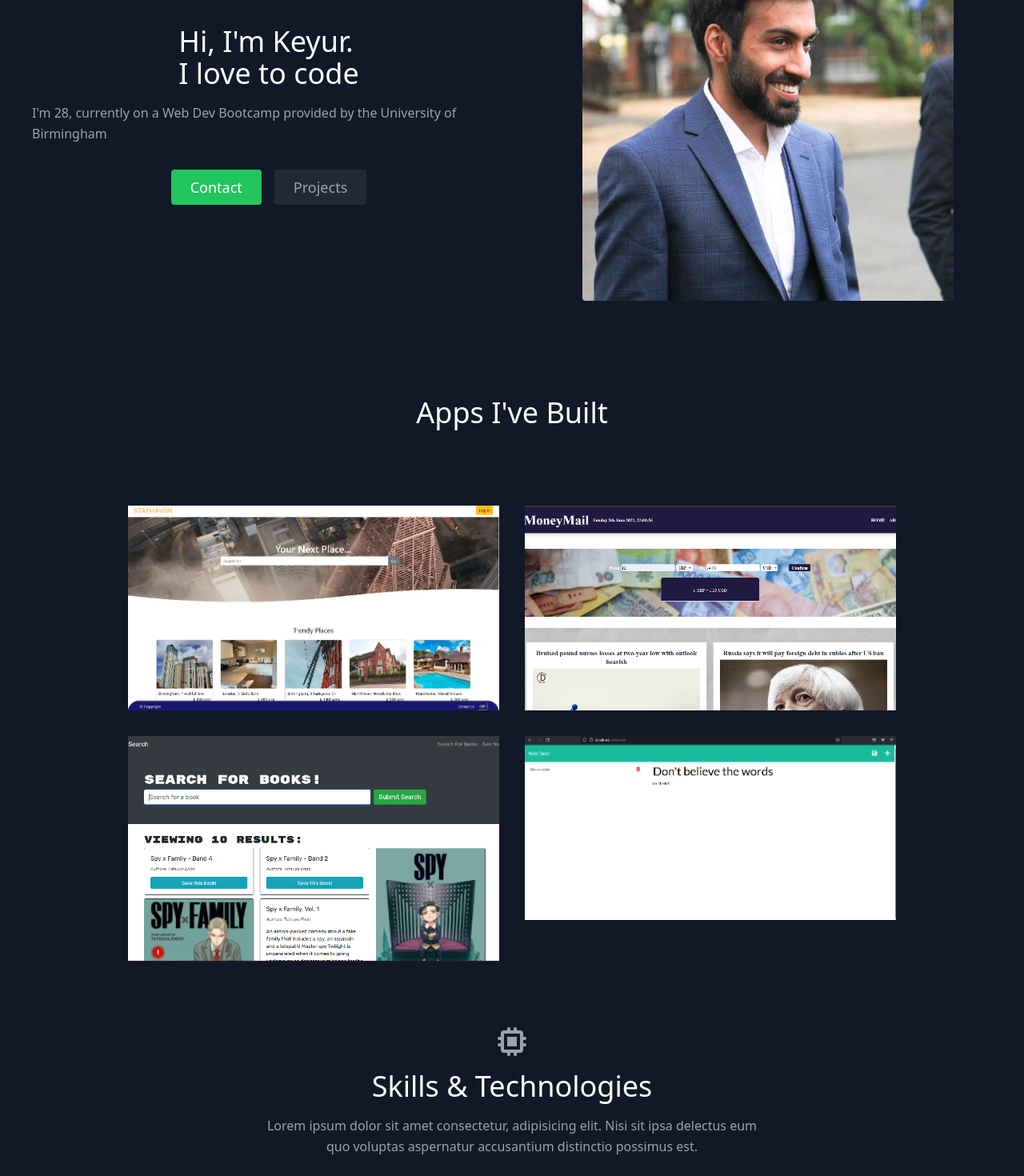
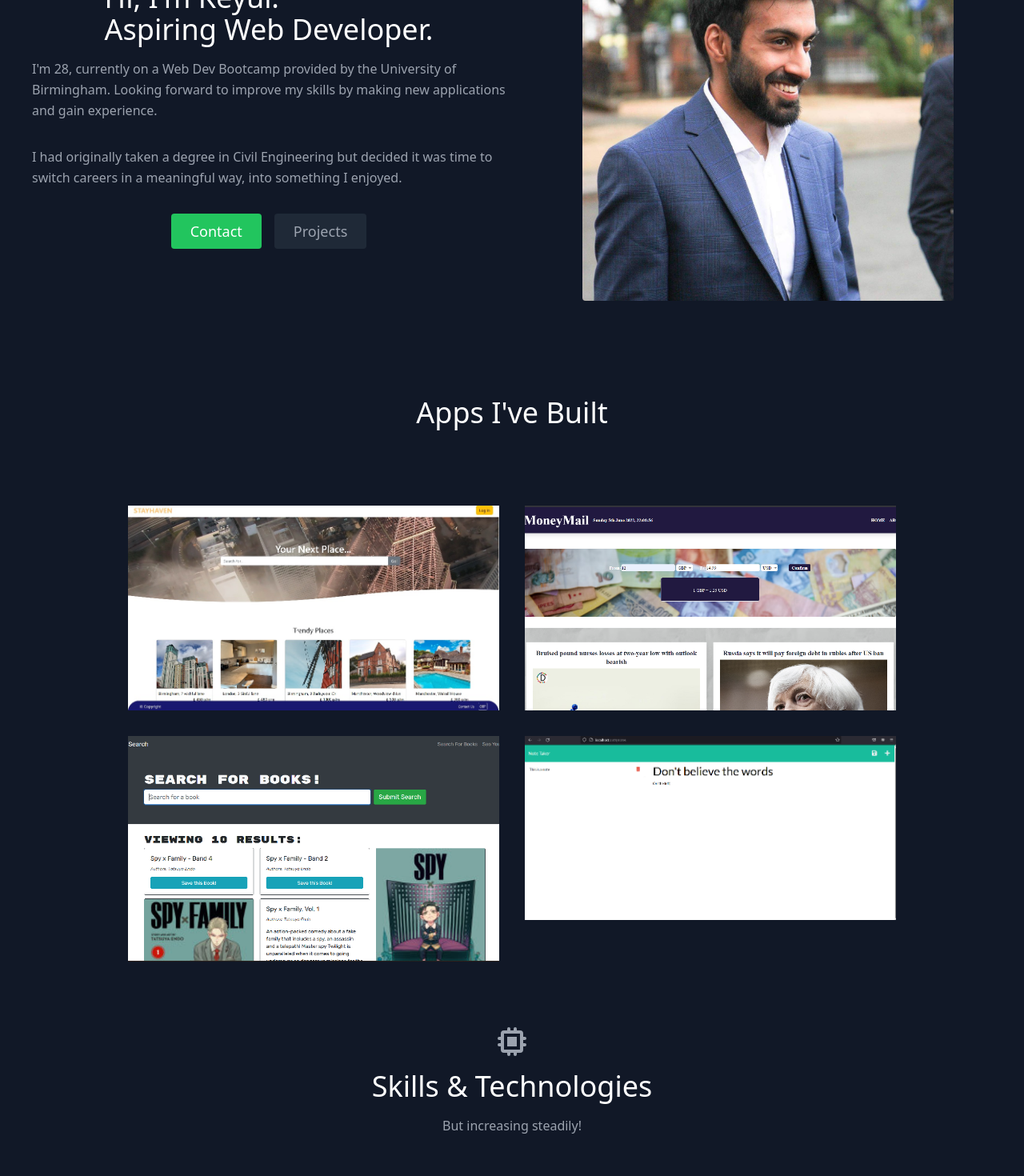
Before and after one commit to keyurmist/React-Portfolio, a React (Create React App) app in the folder portfolio/: page / in a window 1280 px wide. Shown: the part 240-1710 px from the top of the page at 80% size. Built offline with nearby package versions, Linux system fonts and the light colour scheme.

Commit message:
added more text

```diff
--- a/portfolio/src/components/About.js
+++ b/portfolio/src/components/About.js
@@ -5,14 +5,21 @@ export default function About() {
   return (
     <section id="about">
       <div className="container mx-auto flex px-10 py-20 md:flex-row flex-col items-center">
-        <div className="lg:flex-grow md:w-1/2 lg:pr-24 md:pr-16 flex flex-col md:items-center md:text-left mb-16 md:mb-0 items-center text-center ">
-          <h1 className="title-font sm:text-4xl text-3xl mb-4 font-medium text-white">
+        <div className="max-w-[900px] lg:flex-grow md:w-1/2 lg:pr-24 md:pr-16 flex flex-col md:items-center md:text-left mb-16 md:mb-0 items-center text-center ">
+          <h1 className="title-font sm:text-4xl text-3xl mb-4 font-medium text-white font-bold">
             Hi, I'm Keyur.
-            <br className="hidden lg:inline-block" />I love to code
+            <br className="hidden lg:inline-block text-base" />
+            Aspiring Web Developer.
           </h1>
           <p className="mb-8 leading-relaxed">
             I'm 28, currently on a Web Dev Bootcamp provided by the University
-            of Birmingham
+            of Birmingham. Looking forward to improve my skills by making new
+            applications and gain experience.
+          </p>
+          <p className="mb-8 leading-relaxed">
+            I had originally taken a degree in Civil Engineering but decided it
+            was time to switch careers in a meaningful way, into something I
+            enjoyed.
           </p>
           <div className="flex justify-center">
             <a
--- a/portfolio/src/components/Skills.js
+++ b/portfolio/src/components/Skills.js
@@ -12,9 +12,7 @@ export default function Skills() {
             Skills &amp; Technologies
           </h1>
           <p className="text-base leading-relaxed xl:w-2/4 lg:w-3/4 mx-auto">
-            Lorem ipsum dolor sit amet consectetur, adipisicing elit. Nisi sit
-            ipsa delectus eum quo voluptas aspernatur accusantium distinctio
-            possimus est.
+            But increasing steadily!
           </p>
         </div>
         <div className="flex flex-wrap lg:w-4/5 sm:mx-auto sm:mb-2 -mx-2">
--- a/portfolio/src/data.js
+++ b/portfolio/src/data.js
@@ -45,4 +45,6 @@ export const skills = [
   "Node",
   "GraphQL",
   "Tailwind",
+  "HTML",
+  "CSS",
 ];
```
